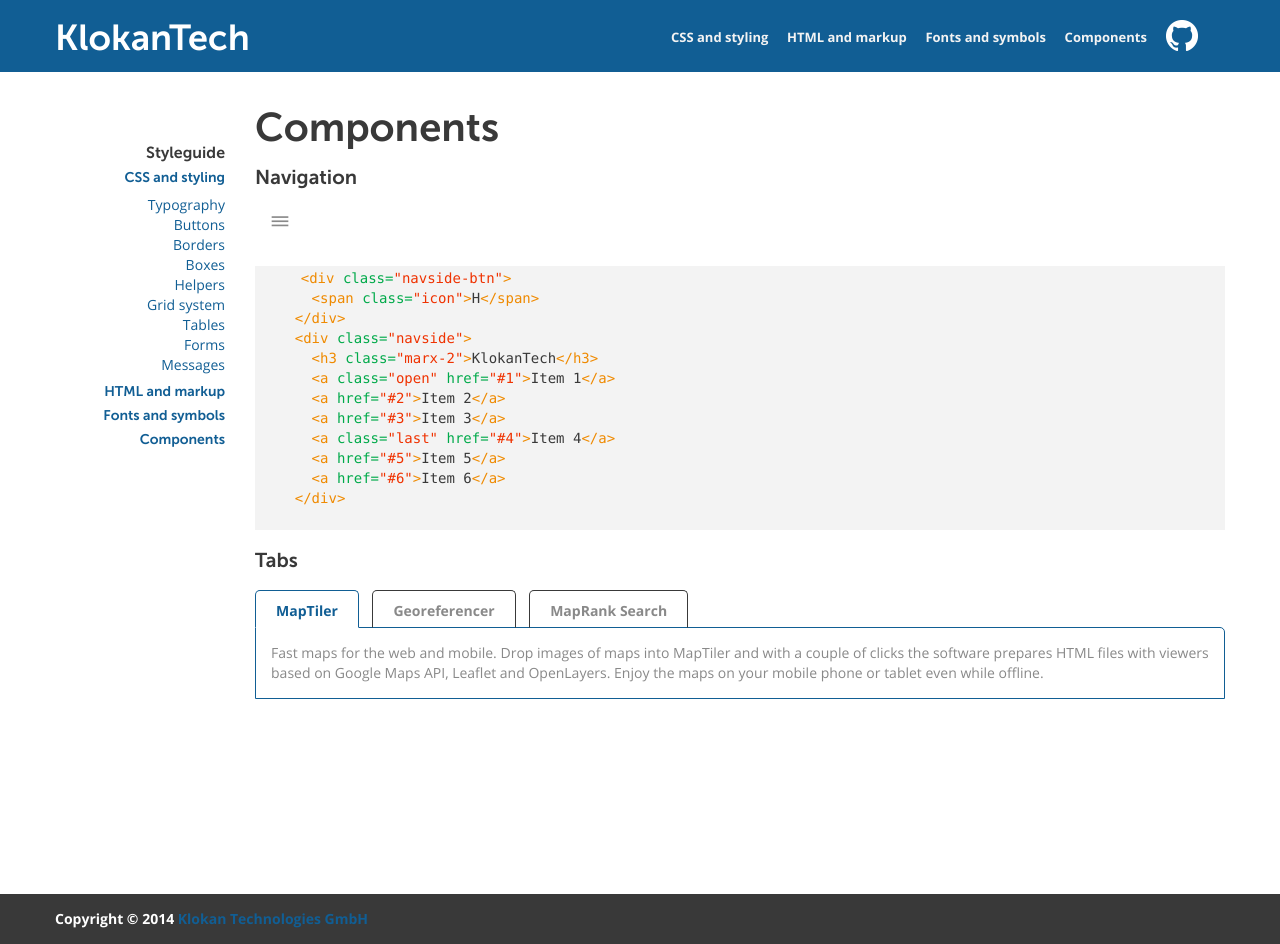
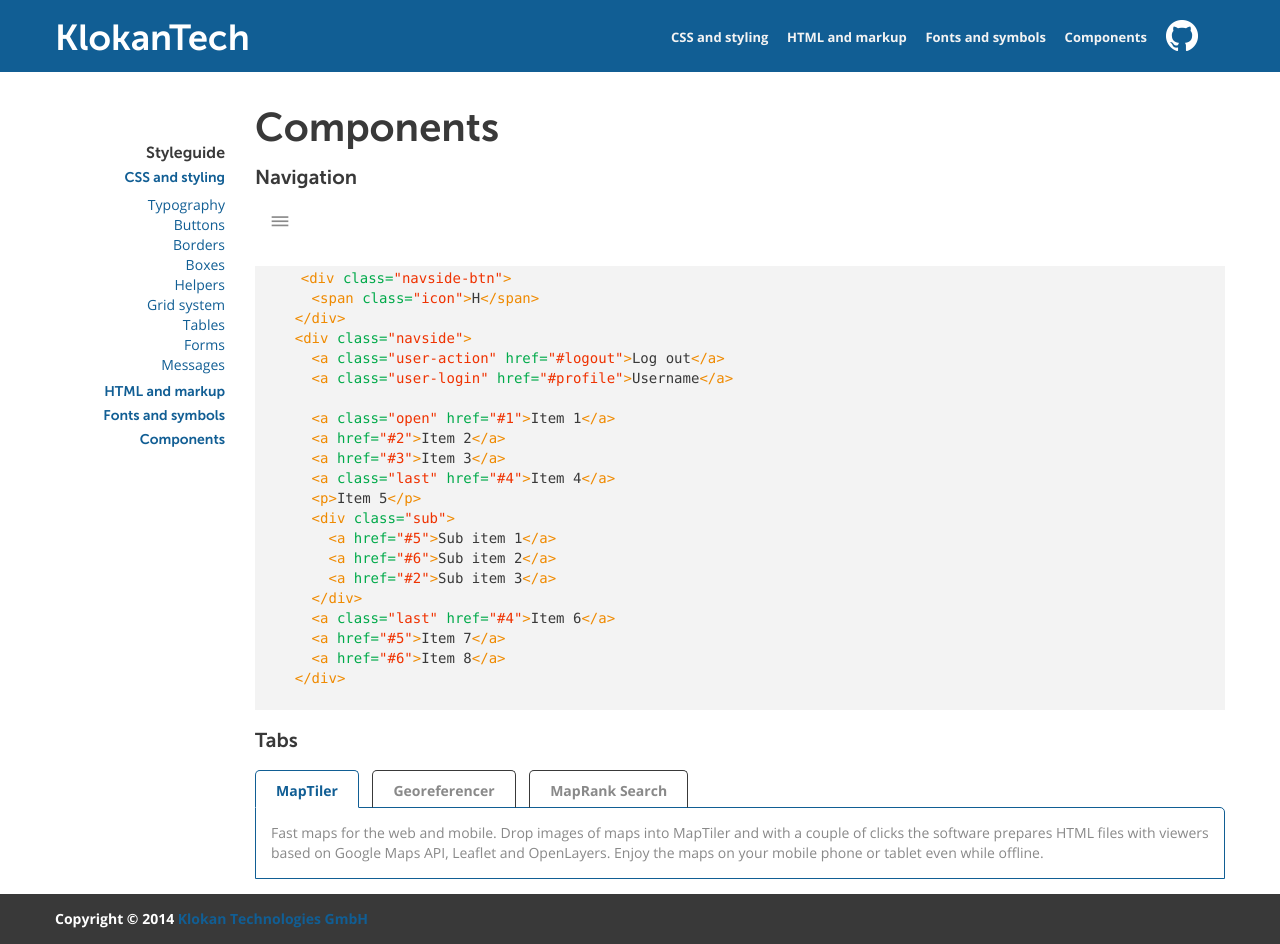
Before and after one commit to klokantech/styles, a Jekyll site: the page built from components.html, in a window 1280 px wide and 944 px high. Built offline with Jekyll 4.4.1, drawn with Linux system fonts in a browser that asks for light colours.

Commit message:
Navside - user nav - example

```diff
--- a/components.html
+++ b/components.html
@@ -8,7 +8,7 @@
 
     <h3>Navigation</h3>
     <div class="navside-btn"><span class="icon" > H </span></div>
-    <div class="navside user">
+    <div class="navside">
       <a class="user-action" href="#logout">Log out</a>
       <a class="user-login" href="#profile">Username</a>
 
@@ -32,13 +32,22 @@
       <span class="icon">H</span>
     </div>
     <div class="navside">
-      <h3 class="marx-2">KlokanTech</h3>
+      <a class="user-action" href="#logout">Log out</a>
+      <a class="user-login" href="#profile">Username</a>
+
       <a class="open" href="#1">Item 1</a>
       <a href="#2">Item 2</a>
       <a href="#3">Item 3</a>
       <a class="last" href="#4">Item 4</a>
-      <a href="#5">Item 5</a>
-      <a href="#6">Item 6</a>
+      <p>Item 5</p>
+      <div class="sub">
+        <a href="#5">Sub item 1</a>
+        <a href="#6">Sub item 2</a>
+        <a href="#2">Sub item 3</a>
+      </div>
+      <a class="last" href="#4">Item 6</a>
+      <a href="#5">Item 7</a>
+      <a href="#6">Item 8</a>
     </div>
     {% endhighlight %}
 
```
